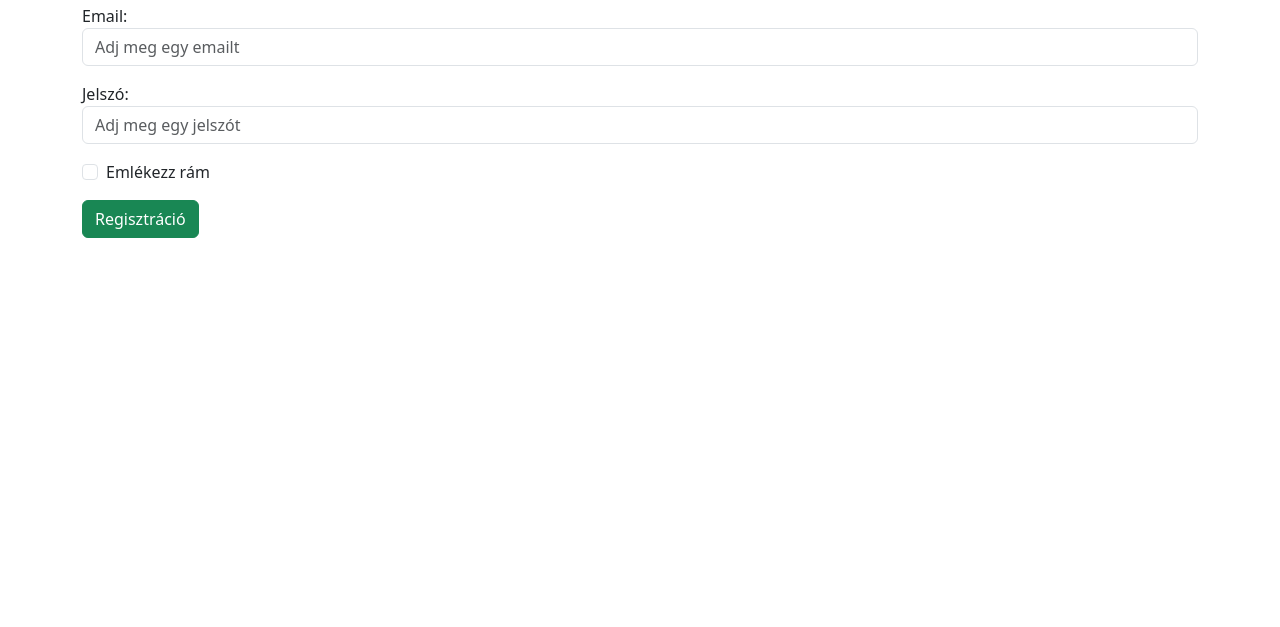
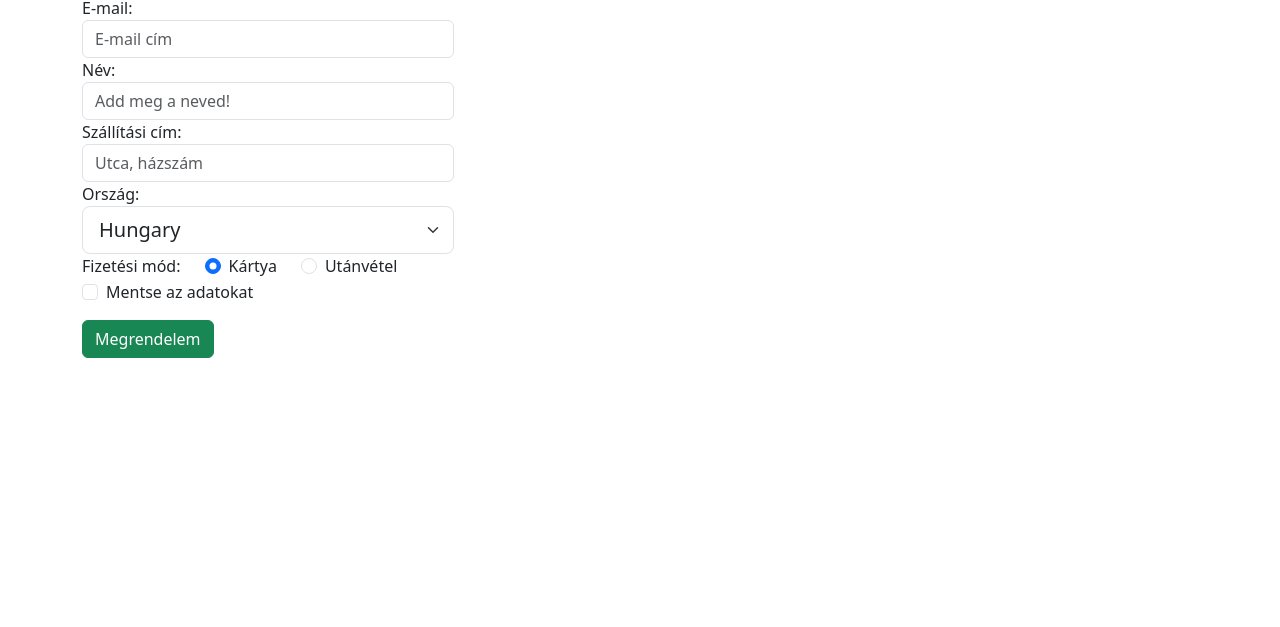
Before and after one commit to dominikdobos/csapatmunka_webaruhaz, a plain HTML site: page profil.html in a window 1280 px wide. Shown: the part 173-800 px from the top of the page. Drawn offline with nearby package versions, Linux system fonts and the light colour scheme.

Commit message:
profil oldal módosítva

```diff
--- a/profil.html
+++ b/profil.html
@@ -55,27 +55,51 @@
       </nav>
       <section class="col-lg-12">
         <div class="container">
-          <h2>Regisztráció</h2>
+          <h2>Szállítási adatok</h2>
           <form action="/action_page.php">
-            <div class="mb-3 mt-3">
-              <label for="email">Email:</label>
+            <div class="col-lg-4">
+                <label for="nev">E-mail: </label>
+                <input
+                  type="email"
+                  class="form-control"
+                  id="email"
+                  placeholder="E-mail cím"
+                  name="email"
+                />
+              <label for="nev">Név: </label>
               <input
                 type="email"
                 class="form-control"
                 id="email"
-                placeholder="Adj meg egy emailt"
+                placeholder="Add meg a neved!"
                 name="email"
               />
+              <label for="nev">Szállítási cím: </label>
+              <input
+                type="email"
+                class="form-control"
+                id="email"
+                placeholder="Utca, házszám"
+                name="email"
+              />
+            <label for="nev">Ország: </label>
+            <select class="form-select form-select-lg">
+                <option>Hungary</option>
+                <option>United States</option>
+                <option>Portugal</option>
+                <option>Germany</option>
+              </select>
             </div>
-            <div class="mb-3">
-              <label for="pwd">Jelszó:</label>
-              <input
-                type="password"
-                class="form-control"
-                id="pwd"
-                placeholder="Adj meg egy jelszót"
-                name="pswd"
-              />
+            <div class="d-flex">
+            <label for="nev">Fizetési mód: </label>
+                <div class="form-check ms-4">
+                  <input type="radio" class="form-check-input" id="radio1" name="optradio" value="option1" checked>
+                  <label class="form-check-label" for="radio1">Kártya</label>
+                </div>
+                <div class="form-check ms-4">
+                  <input type="radio" class="form-check-input" id="radio2" name="optradio" value="option2">
+                  <label class="form-check-label" for="radio2">Utánvétel</label>
+                </div>
             </div>
             <div class="form-check mb-3">
               <label class="form-check-label">
@@ -84,10 +108,10 @@
                   type="checkbox"
                   name="remember"
                 />
-                Emlékezz rám
+                Mentse az adatokat
               </label>
             </div>
-            <button type="submit" class="btn btn-success">Regisztráció</button>
+            <button type="submit" class="btn btn-success">Megrendelem</button>
           </form>
         </div>
       </section>
```
